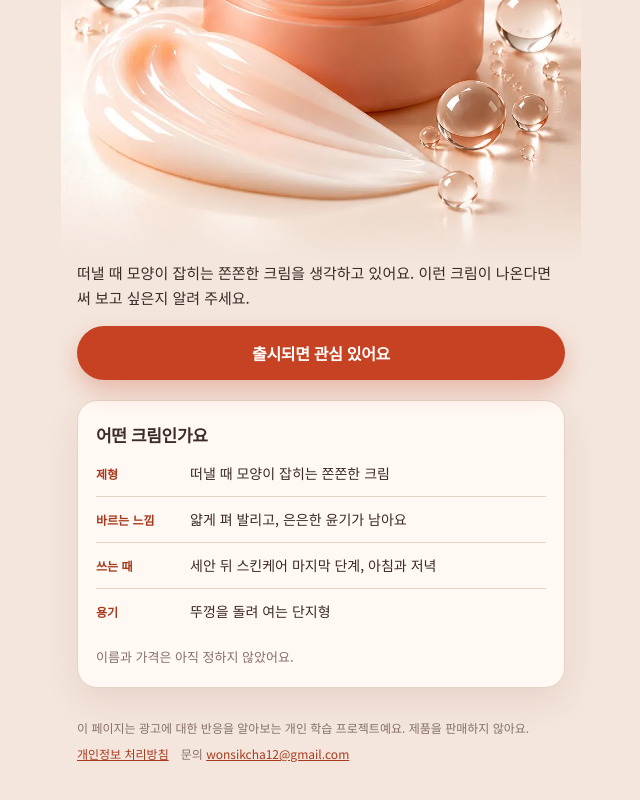
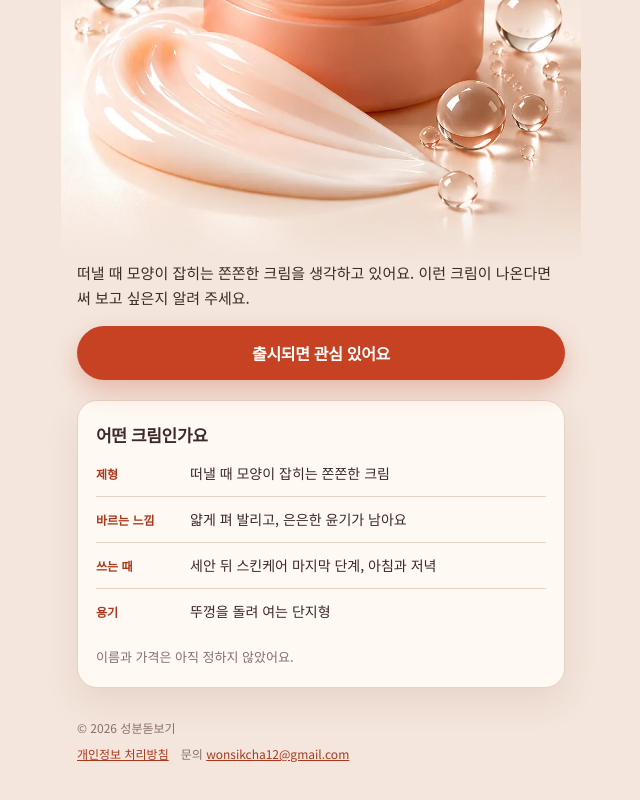
Before and after one commit to Chawonsik/seongbun-dotbogi, a plain HTML site: page landing/concept.html in a window 1280 px wide. Shown: the part 394-1194 px from the top of the page, without its empty margins (319-959 px from the left). Drawn offline with Linux system fonts and the light colour scheme.

Commit message:
fix: use a plain brand line in the concept page footer
The old line said the page tests ad reactions, which can tip visitors off.
Not-for-sale notices stay at the top badge and after the interest button.

Co-Authored-By: Claude Opus 5.5 <noreply@anthropic.com>

```diff
--- a/landing/concept.html
+++ b/landing/concept.html
@@ -152,7 +152,7 @@
   </main>
 
   <footer>
-    <div>이 페이지는 광고에 대한 반응을 알아보는 개인 학습 프로젝트예요. 제품을 판매하지 않아요.</div>
+    <div>&copy; 2026 성분돋보기</div>
     <div class="links"><a href="privacy">개인정보 처리방침</a><span>문의 <a href="mailto:wonsikcha12@gmail.com">wonsikcha12@gmail.com</a></span></div>
   </footer>
 </div>
```
